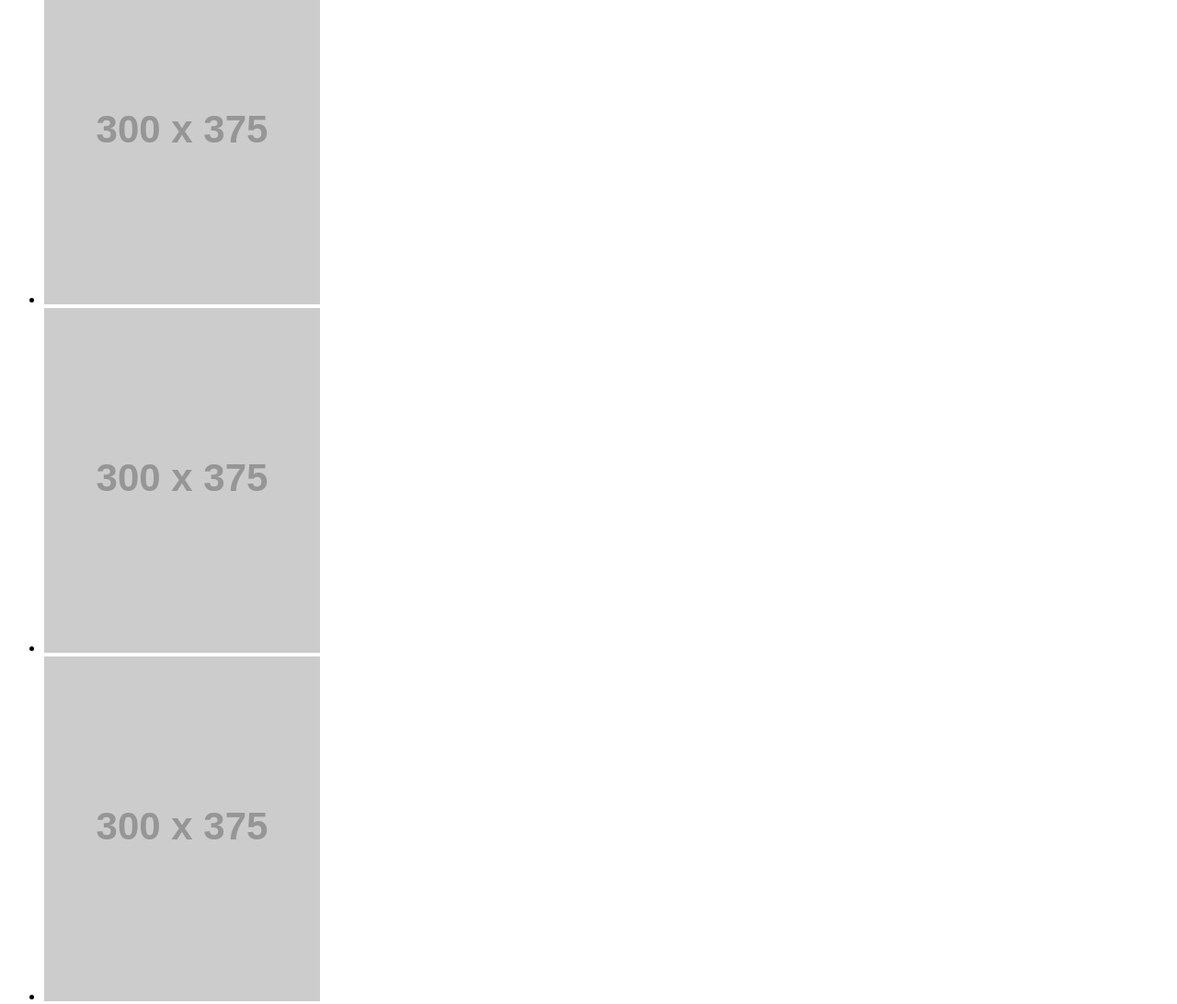
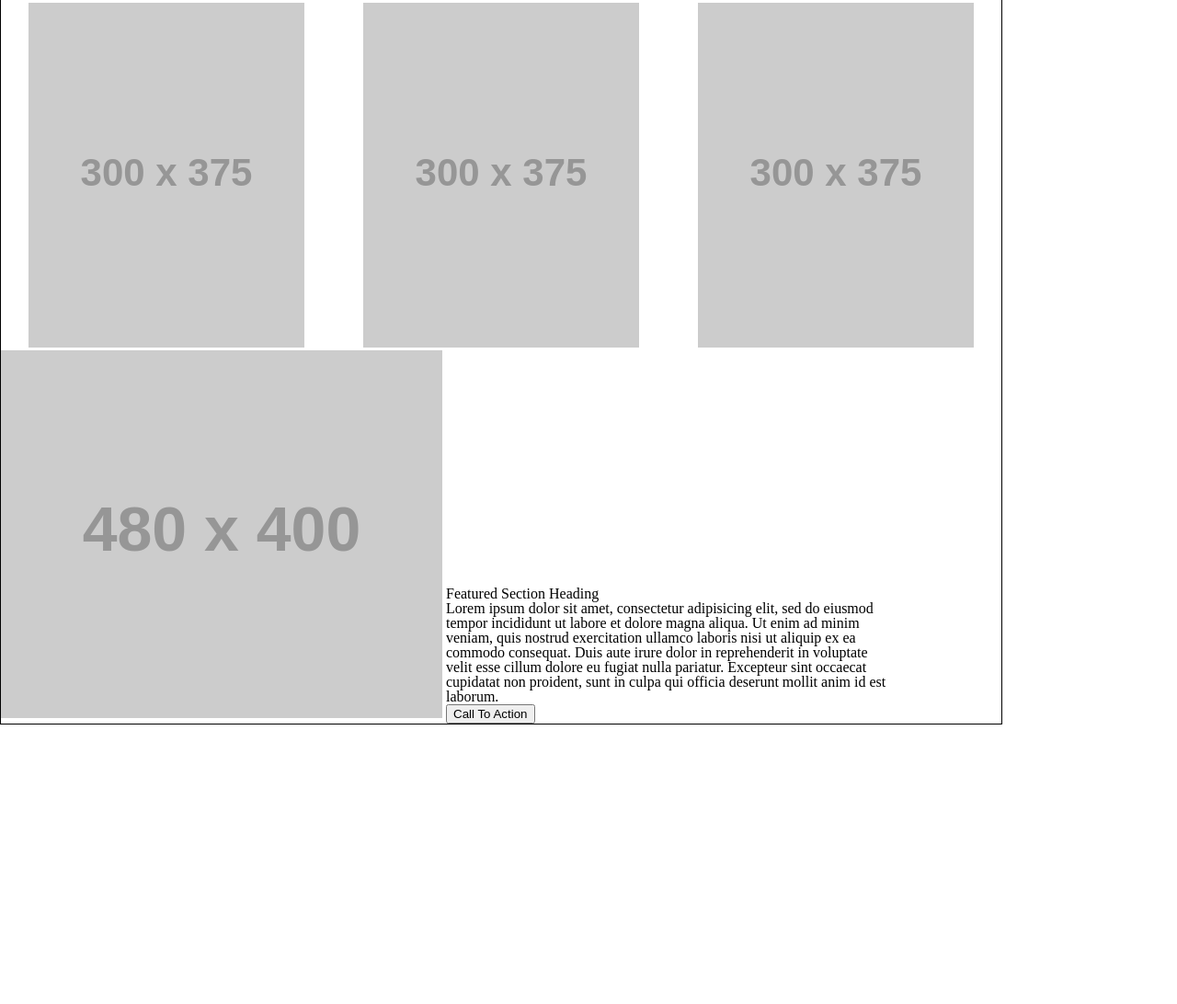
Before and after one commit to khalidM3/wireframe_exercise, a plain HTML site: page index.html in a window 1280 px wide. Shown: the part 652-1744 px from the top of the page at 92% size. After the commit the page ends 1440 px from the top, so only its background shows below. Drawn offline with Linux system fonts and the light colour scheme; placeholder pictures from the web are drawn by us.

Commit message:
commiting wire frame

```diff
--- a/index.html
+++ b/index.html
@@ -3,6 +3,8 @@
   <head>
     <meta charset="utf-8">
     <title></title>
+    <link rel="stylesheet" href="reset.css">
+    <link rel="stylesheet" href="style.css">
   </head>
   <body>
     <header>
@@ -22,9 +24,9 @@
         <li><img src="https://placehold.it/300x375" alt=""></li>
       </ul>
       <section>
-        <img src="https://placehold.it/480" alt="">
+        <img src="https://placehold.it/480x400" alt="">
         <article class="">
-          <h3>Featured Section Heading</h3>
+          <h1>Featured Section Heading</h1>
           <p>Lorem ipsum dolor sit amet, consectetur adipisicing elit, sed do eiusmod tempor incididunt ut labore et dolore magna aliqua. Ut enim ad minim veniam, quis nostrud exercitation ullamco laboris nisi ut aliquip ex ea commodo consequat. Duis aute irure dolor in reprehenderit in voluptate velit esse cillum dolore eu fugiat nulla pariatur. Excepteur sint occaecat cupidatat non proident, sunt in culpa qui officia deserunt mollit anim id est laborum.</p>
           <button>Call To Action</button>
         </article>
--- a/style.css
+++ b/style.css
@@ -0,0 +1,35 @@
+header {
+  width: 100%;
+  border: 1px solid black;
+  margin-bottom: 30px;
+}
+header ul {
+  /*margin-left: auto;
+  margin-right: auto;*/
+}
+header ul li{
+  display: inline-block;
+  padding: 30px;
+  width: 200px;
+}
+main {
+  border: solid black 1px;
+  display: inline-block;
+  margin: auto;
+}
+main ul li {
+  display:inline;
+  margin-top: 30px;
+  margin: 30px;
+}
+section {
+  display: inline;
+  margin-top: 30px;
+}
+/*section img {
+  width: 50%;
+}*/
+article {
+  display:inline-block;
+  width: 480px;
+}
```
